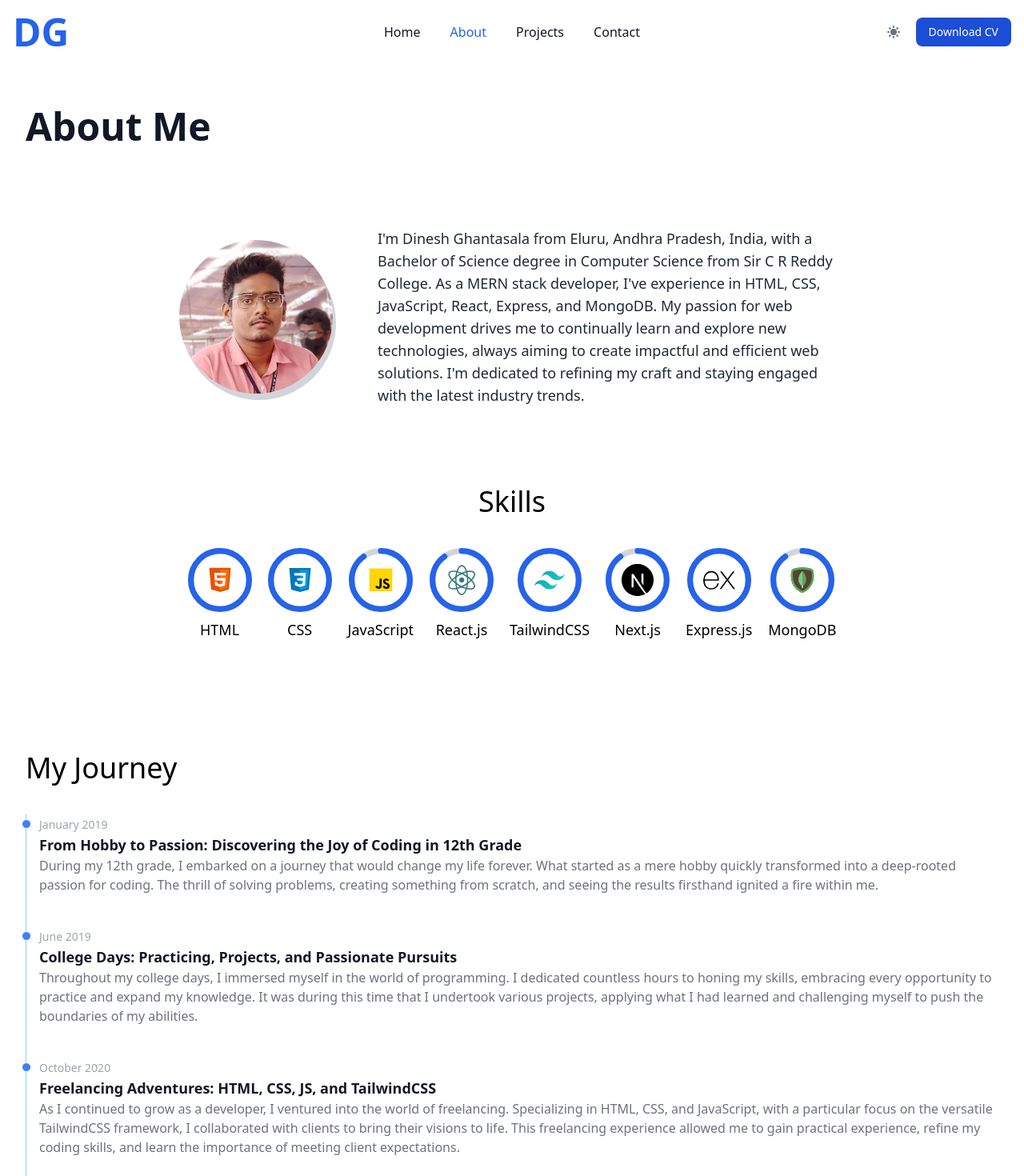
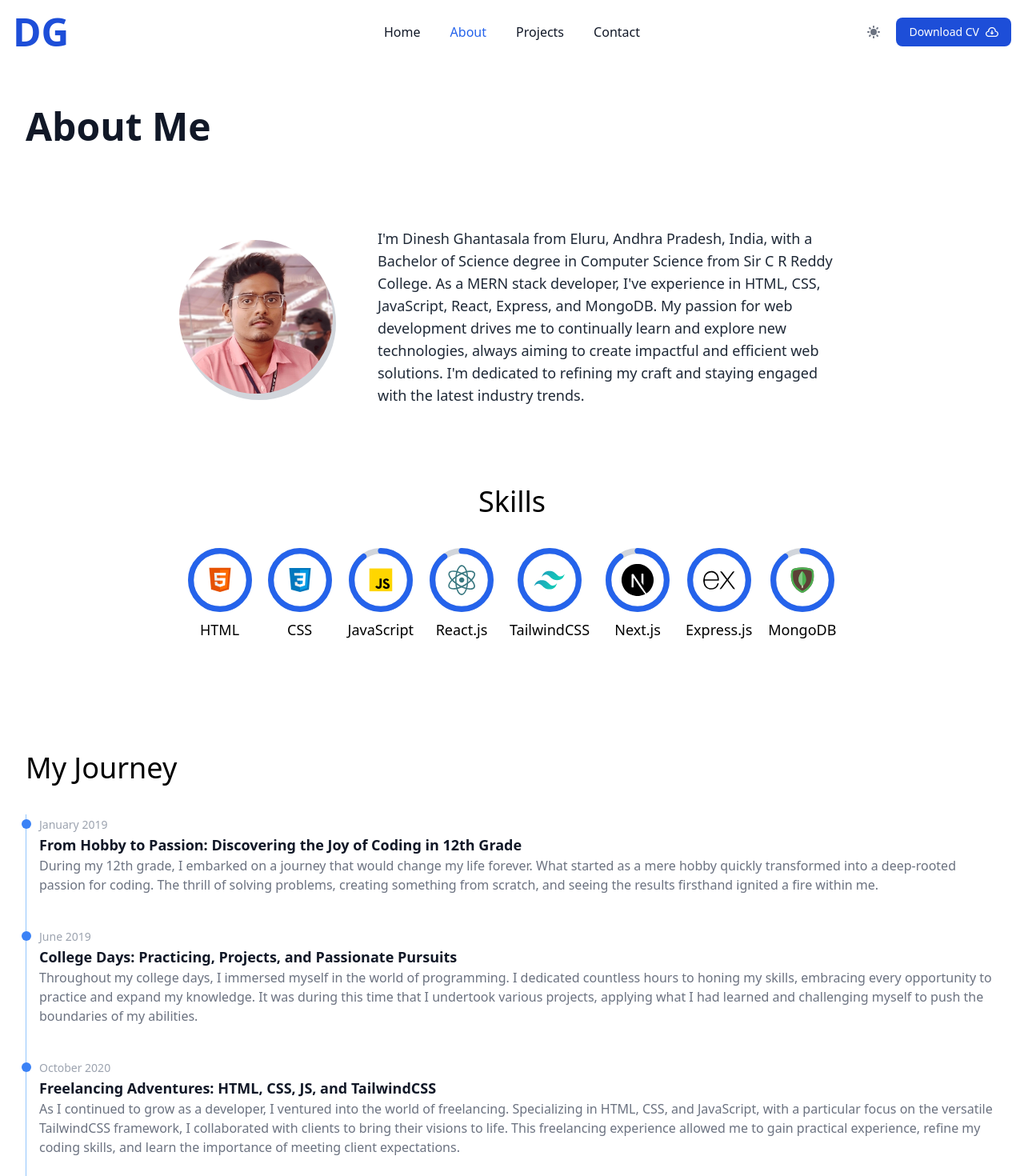
Before and after one commit to Dinesh485/dinesh-ghantasala-portfolio-v4, a React (Vite) app: page /about in a window 1280 px wide. Shown: the top 1470 px of the page at 80% size. Built offline with nearby package versions, Linux system fonts and the light colour scheme.

Commit message:
minor visual improvements

```diff
--- a/src/components/NavBar.jsx
+++ b/src/components/NavBar.jsx
@@ -8,17 +8,38 @@ const NavBar = () => {
     useEffect(() =>{
        setMenuOpen(false)
     },[location.pathname])
+    const navLinks = [
+        {
+            label: 'Home',
+            to: '/'
+        },
+        {
+            label: 'About',
+            to: '/about'
+        },
+        {
+            label: 'Projects',
+            to: '/projects'
+        },
+        {
+            label: 'Contact',
+            to: '/contact'
+        },
+    ]
     return (
 
 
         <nav className="bg-white dark:bg-gray-950 fixed w-full z-20  top-0 left-0    transition-colors duration-500">
             <div className="max-w-screen-xl flex flex-wrap items-center justify-between mx-auto p-4 lg:grid lg:grid-cols-3">
-                <NavLink href="https://flowbite.com/" className="flex items-center">
-                        <span className="self-center text-3xl font-semibold whitespace-nowrap text-blue-600 dark:text-white xl:text-5xl">DG</span>
+                <NavLink to = '/' className="flex items-center">
+                        <span className="self-center text-3xl font-semibold whitespace-nowrap text-blue-700 dark:text-blue-500  xl:text-5xl">DG</span>
                 </NavLink>
                 <div className="flex lg:order-2 items-center space-x-2 lg:justify-end">
                     <DarkModeToggle />
-                    <a href = {CV} download type="button" className="flex items-center text-white bg-blue-700 hover:bg-blue-800 focus:ring-4 focus:outline-none focus:ring-blue-300 font-medium rounded-lg text-sm px-4 py-2 text-center mr-3 lg:mr-0 dark:bg-blue-600 dark:hover:bg-blue-700 dark:focus:ring-blue-800">Download CV</a>
+                    <a href = {CV} download type="button" className="flex items-center text-white bg-blue-700 hover:bg-blue-800 focus:ring-4 focus:outline-none focus:ring-blue-300 font-medium rounded-lg text-sm px-4 py-2 text-center mr-3 lg:mr-0 dark:bg-blue-600 dark:hover:bg-blue-700 dark:focus:ring-blue-800">
+                        <span><span className="hidden md:inline-block">Download </span> CV</span>
+                        <svg xmlns="http://www.w3.org/2000/svg" className="w-4 h-4 fill-current ml-2" viewBox="0 0 24 24"><path d="M12 5c3.453 0 5.891 2.797 5.567 6.78 1.745-.046 4.433.751 4.433 3.72 0 1.93-1.57 3.5-3.5 3.5h-13c-1.93 0-3.5-1.57-3.5-3.5 0-2.797 2.479-3.833 4.433-3.72-.167-4.218 2.208-6.78 5.567-6.78zm0-2c-4.006 0-7.267 3.141-7.479 7.092-2.57.463-4.521 2.706-4.521 5.408 0 3.037 2.463 5.5 5.5 5.5h13c3.037 0 5.5-2.463 5.5-5.5 0-2.702-1.951-4.945-4.521-5.408-.212-3.951-3.473-7.092-7.479-7.092zm-4 10h3v-4h2v4h3l-4 4-4-4z"/></svg>
+                    </a>
                     <button  onClick={() => setMenuOpen(!menuOpen)} data-collapse-toggle="navbar-sticky" type="button" className="inline-flex items-center p-2 text-sm text-gray-500 rounded-lg lg:hidden hover:bg-gray-100 focus:outline-none focus:ring-2 focus:ring-gray-200 dark:text-gray-400 dark:hover:bg-gray-700 dark:focus:ring-gray-600" aria-controls="navbar-sticky" aria-expanded="false">
                         <span className="sr-only">Open main menu</span>
                         <svg className="w-6 h-6" aria-hidden="true" fill="currentColor" viewBox="0 0 20 20" xmlns="http://www.w3.org/2000/svg"><path fillRule="evenodd" d="M3 5a1 1 0 011-1h12a1 1 0 110 2H4a1 1 0 01-1-1zM3 10a1 1 0 011-1h12a1 1 0 110 2H4a1 1 0 01-1-1zM3 15a1 1 0 011-1h12a1 1 0 110 2H4a1 1 0 01-1-1z" clipRule="evenodd"></path></svg>
@@ -26,18 +47,16 @@ const NavBar = () => {
                 </div>
                  <div   className={`items-center justify-between w-full lg:flex lg:order-1 lg:w-full lg:justify-center ${!menuOpen && 'hidden'} `}id="navbar-sticky">
                     <ul className="flex flex-col p-4 lg:p-0 mt-4 font-medium border border-gray-100 rounded-lg bg-gray-50 lg:w-full lg:max-w-xs lg:flex-row lg:justify-between lg:mt-0 lg:border-0 lg:dark:bg-transparent dark:bg-gray-800 lg:bg-transparent transition-colors duration-500 dark:border-gray-700">
-                        <li>
-                            <NavLink to= '/' className={"block py-2 pl-3 pr-4 text-gray-900 rounded hover:bg-gray-100 lg:hover:bg-transparent lg:hover:text-blue-700 lg:p-0 lg:dark:hover:text-blue-500 dark:text-white dark:hover:bg-gray-700 dark:hover:text-white lg:dark:hover:bg-transparent dark:border-gray-700" }  >Home</NavLink>
-                        </li>
-                        <li>
-                            <NavLink to= '/about' className={"block py-2 pl-3 pr-4 text-gray-900 rounded hover:bg-gray-100 lg:hover:bg-transparent lg:hover:text-blue-700 lg:p-0 lg:dark:hover:text-blue-500 dark:text-white dark:hover:bg-gray-700 dark:hover:text-white lg:dark:hover:bg-transparent dark:border-gray-700" }>About</NavLink>
-                        </li>
-                        <li>
-                            <NavLink to= '/projects' className={"block py-2 pl-3 pr-4 text-gray-900 rounded hover:bg-gray-100 lg:hover:bg-transparent lg:hover:text-blue-700 lg:p-0 lg:dark:hover:text-blue-500 dark:text-white dark:hover:bg-gray-700 dark:hover:text-white lg:dark:hover:bg-transparent dark:border-gray-700" }>Projects</NavLink>
-                        </li>
-                        <li>
-                            <NavLink to= '/contact' className={"block py-2 pl-3 pr-4 text-gray-900 rounded hover:bg-gray-100 lg:hover:bg-transparent lg:hover:text-blue-700 lg:p-0 lg:dark:hover:text-blue-500 dark:text-white dark:hover:bg-gray-700 dark:hover:text-white lg:dark:hover:bg-transparent dark:border-gray-700" } >Contact</NavLink>
-                        </li>
+                        {
+                            navLinks.map(link => {
+                                return <li>
+                                    <NavLink to={link.to} className={"block py-2 pl-3 pr-4 text-gray-900 rounded hover:bg-gray-100 lg:hover:bg-transparent lg:hover:text-blue-700 lg:p-0 lg:dark:hover:text-blue-500 dark:text-white dark:hover:bg-gray-700 dark:hover:text-white lg:dark:hover:bg-transparent dark:border-gray-700"}  >
+                                        {link.label}
+                                    </NavLink>
+                                </li>
+                            })
+                        }
+
                     </ul>
                 </div>
             </div>
--- a/src/index.css
+++ b/src/index.css
@@ -7,5 +7,5 @@ body{
     overflow-y: scroll;
 }
 .active{
-    @apply !text-blue-600;
+    @apply !text-blue-600 dark:!text-blue-500;
 }
--- a/src/pages/About.jsx
+++ b/src/pages/About.jsx
@@ -46,17 +46,18 @@ const About = () => {
 
                     <section className="py-10  sm:py-16 lg:py-24">
                         <h2 className="text-2xl leading-tight text-black  sm:text-3xl lg:text-4xl lg:leading-tight mb-9 dark:text-gray-100">My Journey</h2>
-                        <ol className="relative border-l border-blue-300 dark:border-gray-700">
+                        <ol className="relative border-l border-blue-300 dark:border-blue-900 ">
                             {timelineData.map((item, index) => (
-                                <motion.li
+                                <li>
+                                    <div className="absolute w-3 h-3 bg-blue-500 rounded-full mt-1.5 -left-[6.5px] "></div>
+                                    <motion.div
                                     key={index}
                                     variants={fadeInVarients}
                                     initial={'hidden'}
                                     whileInView={'show'}
-                                    viewport={{ amount: 'some' }}
+                                    viewport={{ amount: 'all' }}
                                     className="mb-10 ml-4"
                                 >
-                                    <div className="absolute w-3 h-3 bg-blue-500 rounded-full mt-1.5 -left-1.5 border border-white dark:border-gray-900 dark:bg-gray-700"></div>
                                     <time className="mb-1 text-sm font-normal leading-none text-gray-400 dark:text-gray-500">
                                         {item.date}
                                     </time>
@@ -66,7 +67,8 @@ const About = () => {
                                     <p className="mb-4 text-base font-normal text-gray-500 dark:text-gray-400">
                                         {item.description}
                                     </p>
-                                </motion.li>
+                                </motion.div>
+                                </li>
                             ))}
                         </ol>
                     </section>
--- a/src/pages/contact.jsx
+++ b/src/pages/contact.jsx
@@ -33,7 +33,7 @@ const Contact = () => {
                                  {item.svg}
                                 <div>
                                   <p className="ml-3 text-gray-600 dark:text-gray-400 text-sm">{item.label}</p>
-                                  <p className="ml-3 dark:text-gray-300">{item.value}</p>
+                                  <p className="ml-3 dark:text-gray-200">{item.value}</p>
                                 </div>
                               </motion.a>
                            })}
```
